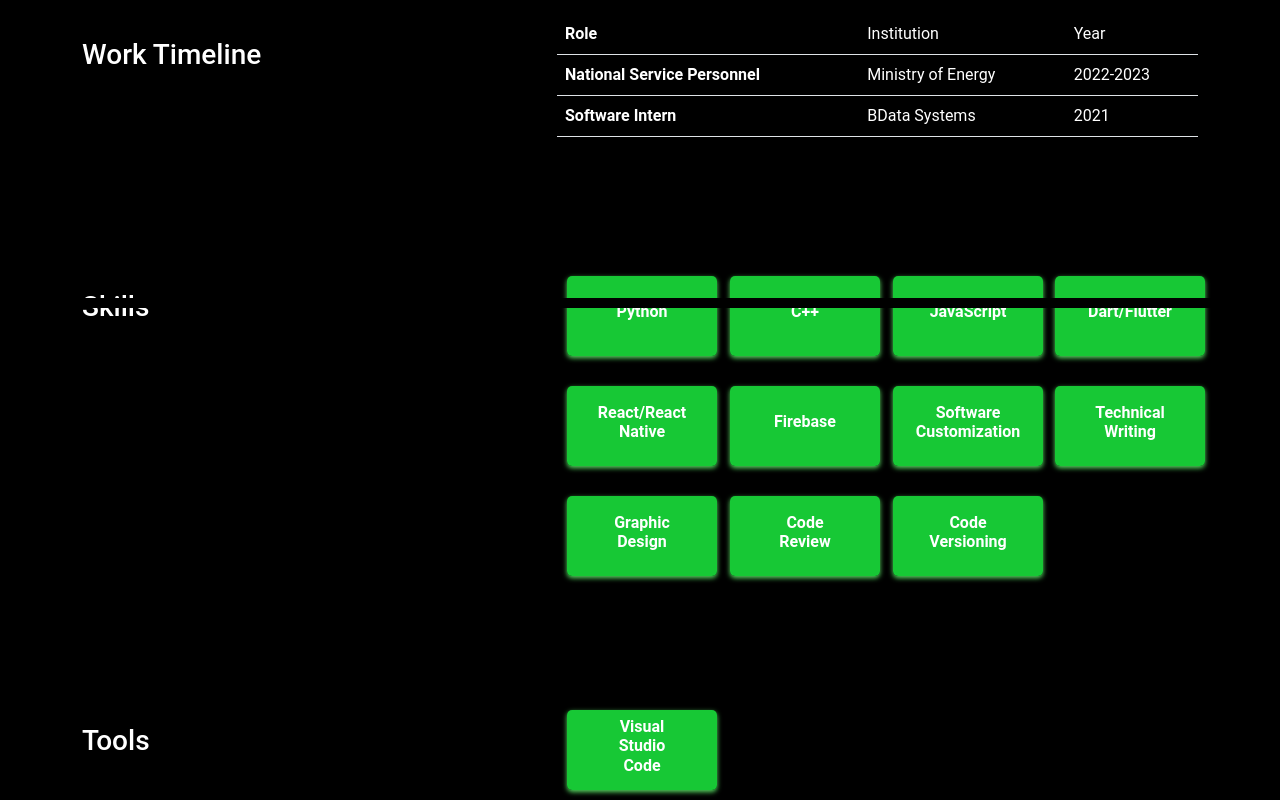
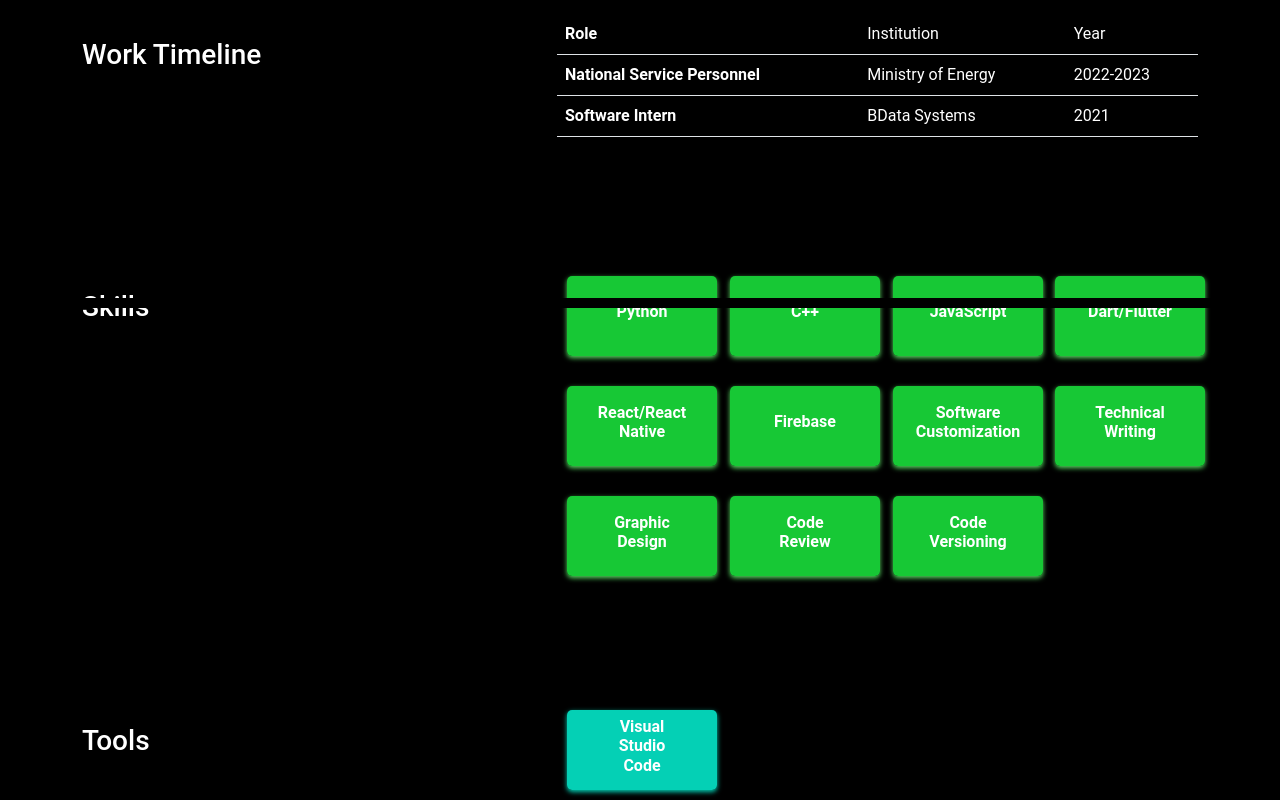
Before and after one commit to Aquarius-blake/portfolio, a React (Create React App) app: page /about in a window 1280 px wide. Shown: the part 492-1292 px from the top of the page. Built offline with nearby package versions, Linux system fonts and the light colour scheme.

Commit message:
update src/pages/about/index.js and style.css

```diff
--- a/src/pages/about/index.js
+++ b/src/pages/about/index.js
@@ -81,7 +81,7 @@ export const About = () => {
             {tools.map((tools, i) => {
               return (
                 <div key={i}>
-                  <Card className="skill-card">
+                  <Card className="tool-card">
                     <Card.Body>
                       <h3 className="card-title">{tools.name}</h3>
                     </Card.Body>
--- a/src/pages/about/style.css
+++ b/src/pages/about/style.css
@@ -107,3 +107,31 @@
     grid-template-columns: repeat(auto-fill, minmax(150px, 1fr)); /* Adjust the minmax width as needed */
     gap: 10px; /* Add some gap between the cards */
   }
+  .tool-card {
+    width: 150px; /* Adjust the width based on your desired size */
+    height: 80px; /* Set a fixed height to make all cards the same size */
+    margin: 10px; /* Add some margin between the cards */
+    border: 1px solid #00000000;
+    border-radius: 5px;
+    box-shadow: 0 2px 5px rgba(5, 241, 210, 0.863);
+    padding: 15px;
+    background-color: rgba(5, 241, 210, 0.863);
+    position: relative; /* Add relative positioning for the shadow illusion */
+    transform: perspective(1px) translateZ(0); /* Add transform for hovering effect */
+    transition: transform 0.3s ease; /* Add transition for smooth animation */
+
+    display: flex; /* Use flex to align items */
+    flex-direction: column; /* Align items vertically */
+    justify-content: center; /* Center items vertically */
+    align-items: center; /* Center items horizontally */
+
+    /* Additional styling for the text */
+    text-align: center;
+    font-size: 14px;
+    font-weight: 700;
+    font-family: 'Roboto', sans-serif;
+}
+  .tool-card:hover {
+    transform: translateY(-5px);
+    box-shadow: 0 4px 8px rgba(5, 241, 210, 0.863);
+}
```
